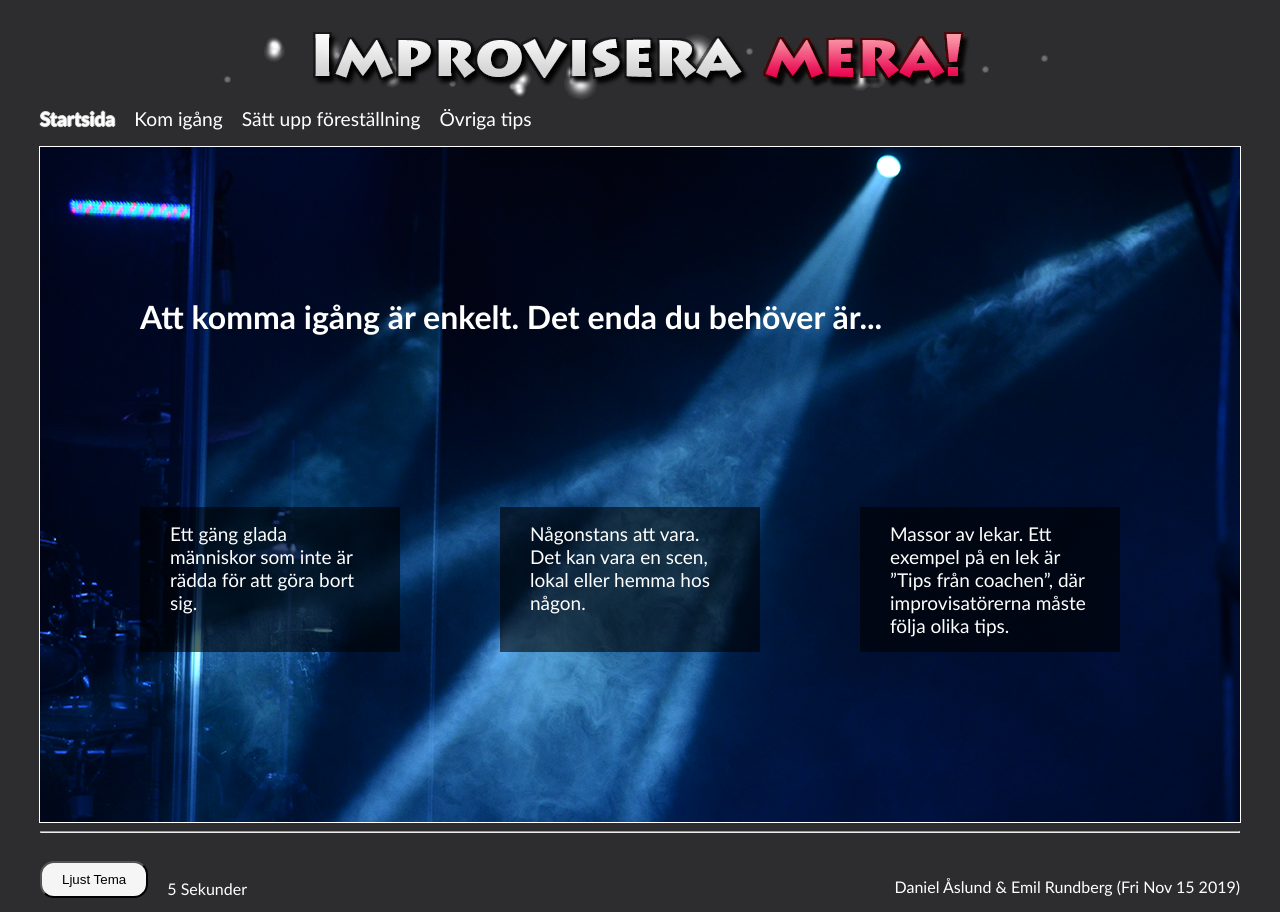
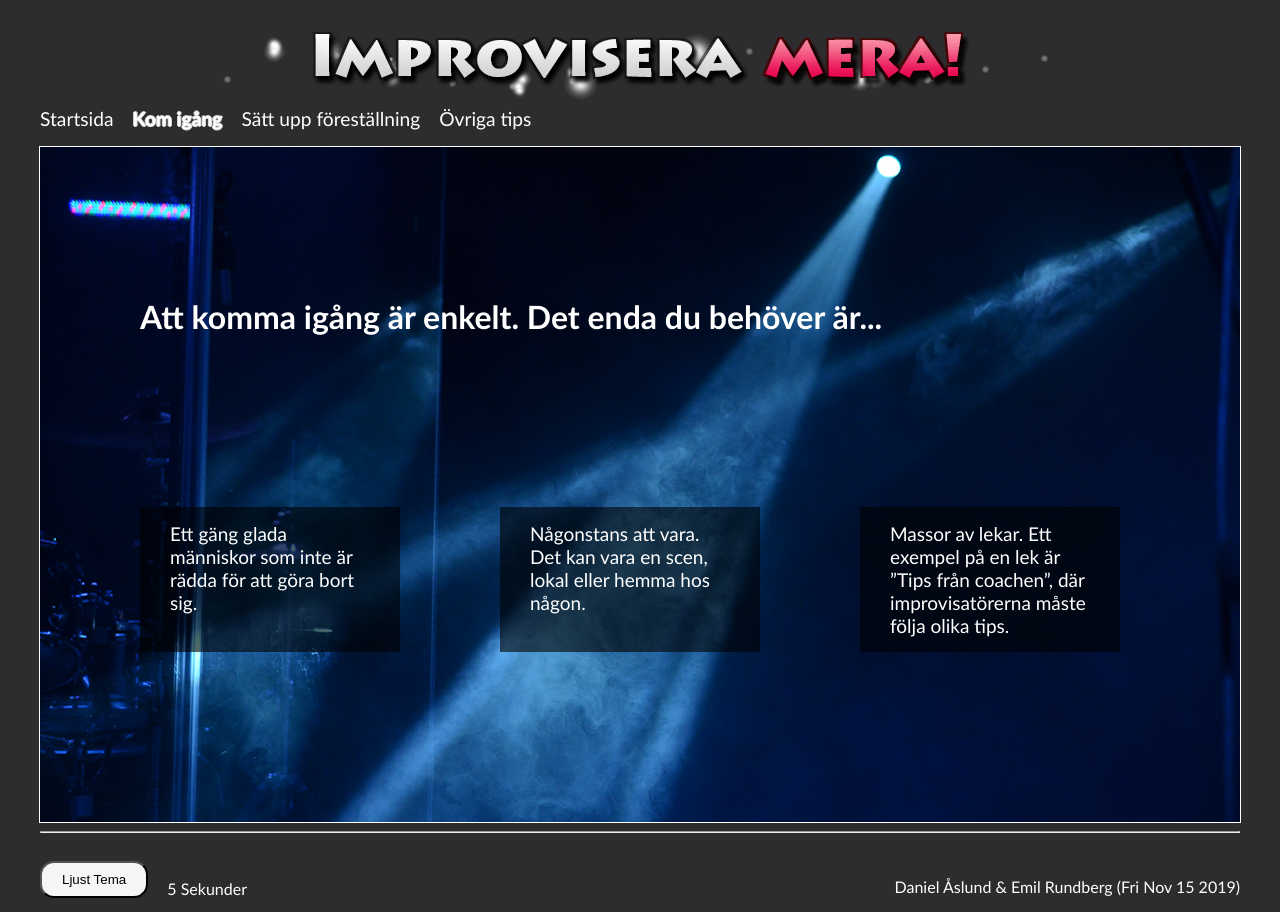
Before and after one commit to fabbrodan/ImprovSite, a plain HTML site: page needs.html in a window 1280 px wide. Drawn offline with nearby package versions, Linux system fonts and the light colour scheme.

Commit message:
Fixed header selected class issue

```diff
--- a/needs.html
+++ b/needs.html
@@ -16,8 +16,8 @@
 
             <div id="headerMenu" class="dynamicText">
                 <ul>
-                    <li><a class="headerLink selected" href="index.html">Startsida</a></li>
-                    <li><a class="headerLink" href="needs.html">Kom igång</a></li>
+                    <li><a class="headerLink" href="index.html">Startsida</a></li>
+                    <li><a class="headerLink selected" href="needs.html">Kom igång</a></li>
                     <li><a class="headerLink" href="project.html">Sätt upp föreställning</a></li>
                     <li><a class="headerLink" href="tipstricks.html">Övriga tips</a></li>
                 </ul>
```
Also changed, not shown: project.html (+2 -2 lines), tipstricks.html (+2 -2 lines).
